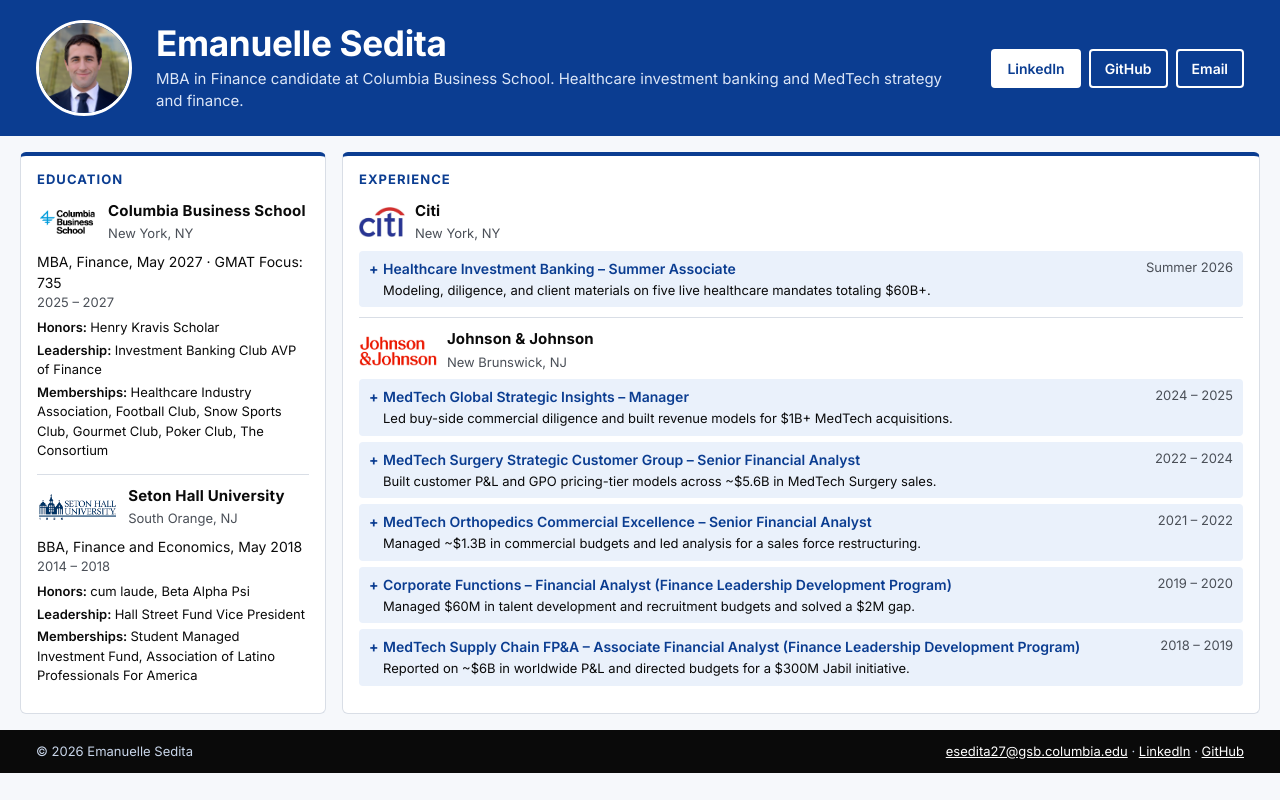
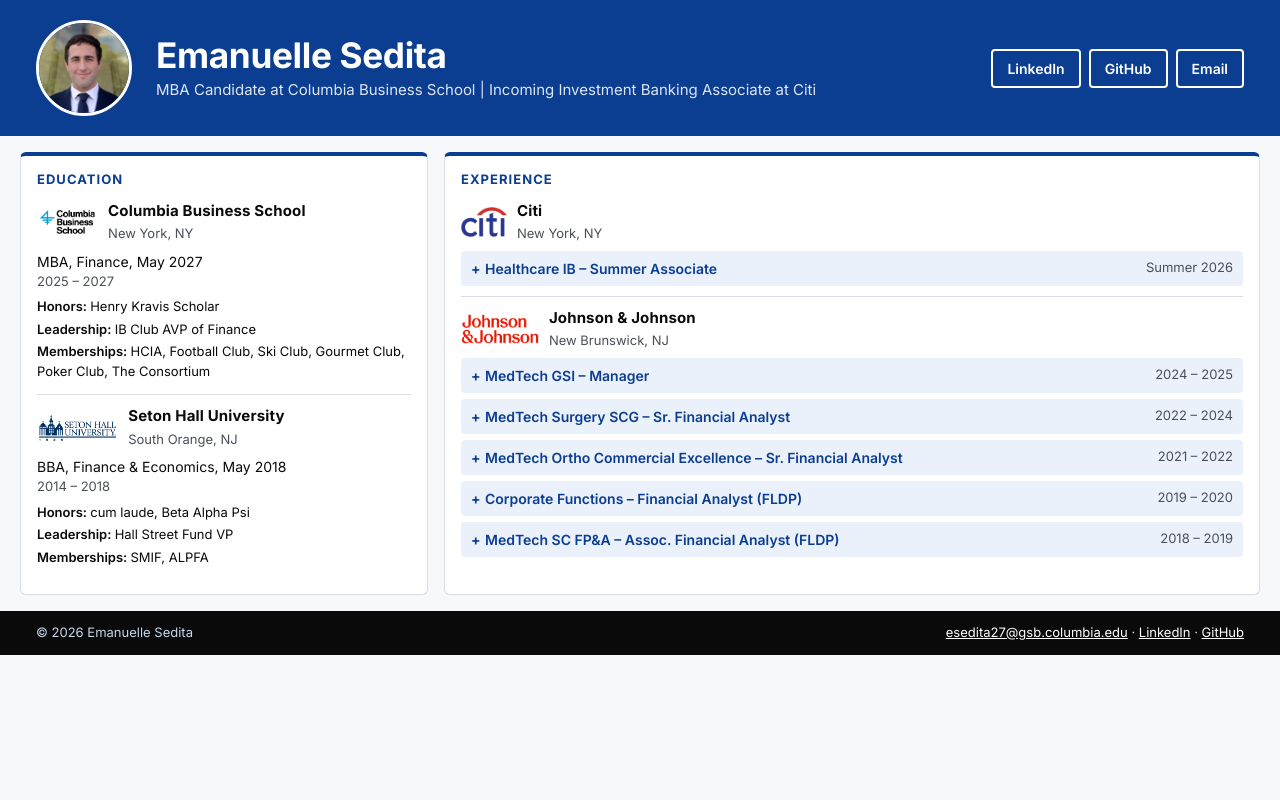
Before and after one commit to coding-finance/coding-finance.github.io, a plain HTML site: page index.html in a window 1280 px wide. Drawn offline with Linux system fonts and the light colour scheme.

Commit message:
Trim text: drop role one-liners, use acronyms, new tagline, CBS membership edits
Co-Authored-By: Claude Opus 5.5 <noreply@anthropic.com>

```diff
--- a/index.html
+++ b/index.html
@@ -48,7 +48,7 @@
     .btn:hover { background: var(--black); color: var(--white); border-color: var(--black); }
 
     /* Three-column board */
-    .board { display: grid; grid-template-columns: minmax(0, 1fr) minmax(0, 3fr); gap: 16px; padding: 16px 0; align-items: stretch; }
+    .board { display: grid; grid-template-columns: minmax(0, 1fr) minmax(0, 2fr); gap: 16px; padding: 16px 0; align-items: stretch; }
     /* Columns match height while all roles are collapsed; once a role is opened, Experience grows on its own */
     .board:has(details[open]) { align-items: start; }
     .col { background: var(--white); border: 1px solid var(--line); border-top: 4px solid var(--blue); border-radius: 6px; padding: 14px 16px; }
@@ -74,7 +74,7 @@
       padding: 7px 10px; border-radius: 4px; background: var(--blue-soft);
     }
     .role-line { display: flex; justify-content: space-between; gap: 4px 12px; }
-    .role-sum { display: block; font-size: 13px; color: var(--text); margin: 2px 0 0 14px; }    details.role > summary::-webkit-details-marker { display: none; }
+    details.role > summary::-webkit-details-marker { display: none; }
     details.role > summary:hover { background: #DCE8F8; }
     .role-title { font-weight: 600; font-size: 14px; color: var(--blue); }
     .role-title::before { content: "+"; display: inline-block; width: 14px; font-weight: 700; }
@@ -82,6 +82,7 @@
     .role-dates { color: var(--muted); font-size: 13px; white-space: nowrap; }
     details.role ul { margin: 6px 0 4px; padding-left: 20px; font-size: 13.5px; }
     details.role li { margin-bottom: 4px; }
+    abbr[title] { text-decoration: none; cursor: help; }
 
     footer { background: var(--black); color: #C9D6EA; padding: 12px 0; font-size: 13px; }
     footer a { color: var(--white); }
@@ -106,10 +107,10 @@
         <img class="headshot" src="image.jpeg" alt="Portrait of Emanuelle Sedita" width="96" height="96">
         <div>
           <h1>Emanuelle Sedita</h1>
-          <p class="lede">MBA in Finance candidate at Columbia Business School. Healthcare investment banking and MedTech strategy and finance.</p>
+          <p class="lede">MBA Candidate at Columbia Business School | Incoming Investment Banking Associate at Citi</p>
         </div>
         <div class="links">
-          <a class="btn solid" href="https://www.linkedin.com/in/emanuelle-sedita/" target="_blank" rel="noopener">LinkedIn</a>
+          <a class="btn ghost" href="https://www.linkedin.com/in/emanuelle-sedita/" target="_blank" rel="noopener">LinkedIn</a>
           <a class="btn ghost" href="https://github.com/coding-finance" target="_blank" rel="noopener">GitHub</a>
           <a class="btn ghost" href="mailto:esedita27@gsb.columbia.edu">Email</a>
         </div>
@@ -125,11 +126,11 @@
             <img class="logo" src="logos/cbs.png" alt="Columbia Business School logo" width="61" height="30">
             <div><h3>Columbia Business School</h3><span class="meta">New York, NY</span></div>
           </div>
-          <p class="degree">MBA, Finance, May 2027 · GMAT Focus: 735 <span class="meta">2025 – 2027</span></p>
+          <p class="degree">MBA, Finance, May 2027 <span class="meta">2025 – 2027</span></p>
           <dl class="facts">
             <dt>Honors</dt><dd>Henry Kravis Scholar</dd>
-            <dt>Leadership</dt><dd>Investment Banking Club AVP of Finance</dd>
-            <dt>Memberships</dt><dd>Healthcare Industry Association, Football Club, Snow Sports Club, Gourmet Club, Poker Club, The Consortium</dd>
+            <dt>Leadership</dt><dd><abbr title="Investment Banking">IB</abbr> Club <abbr title="Assistant Vice President">AVP</abbr> of Finance</dd>
+            <dt>Memberships</dt><dd><abbr title="Healthcare Industry Association">HCIA</abbr>, Football Club, Ski Club, Gourmet Club, Poker Club, The Consortium</dd>
           </dl>
         </div>
 
@@ -138,11 +139,11 @@
             <img class="logo" src="logos/setonhall.png" alt="Seton Hall University logo" width="81" height="30">
             <div><h3>Seton Hall University</h3><span class="meta">South Orange, NJ</span></div>
           </div>
-          <p class="degree">BBA, Finance and Economics, May 2018 <span class="meta">2014 – 2018</span></p>
+          <p class="degree">BBA, Finance &amp; Economics, May 2018 <span class="meta">2014 – 2018</span></p>
           <dl class="facts">
             <dt>Honors</dt><dd>cum laude, Beta Alpha Psi</dd>
-            <dt>Leadership</dt><dd>Hall Street Fund Vice President</dd>
-            <dt>Memberships</dt><dd>Student Managed Investment Fund, Association of Latino Professionals For America</dd>
+            <dt>Leadership</dt><dd>Hall Street Fund <abbr title="Vice President">VP</abbr></dd>
+            <dt>Memberships</dt><dd><abbr title="Student Managed Investment Fund">SMIF</abbr>, <abbr title="Association of Latino Professionals For America">ALPFA</abbr></dd>
           </dl>
         </div>
       </section>
@@ -156,11 +157,11 @@
             <div><h3>Citi</h3><span class="meta">New York, NY</span></div>
           </div>
           <details class="role">
-            <summary><span class="role-line"><span class="role-title">Healthcare Investment Banking – Summer Associate</span><span class="role-dates">Summer 2026</span></span><span class="role-sum">Modeling, diligence, and client materials on five live healthcare mandates totaling $60B+.</span></summary>
+            <summary><span class="role-line"><span class="role-title">Healthcare <abbr title="Investment Banking">IB</abbr> – Summer Associate</span><span class="role-dates">Summer 2026</span></span></summary>
             <ul>
-              <li>Supported execution of five live buy-side and sell-side mandates across MedTech, Biopharma, and Healthcare Services totaling $60B+ in expected transaction value through financial modeling, due diligence and various client presentation materials</li>
+              <li>Supported execution of five live buy- and sell-side mandates across MedTech, Biopharma, and HC Services totaling $60B+ in expected transaction value through financial modeling, due diligence and various client presentation materials</li>
               <li>Drafted business and MD&amp;A sections of a Form 10 registration statement for a ~$20B planned MedTech separation, coordinating inputs across company management, legal counsel, and senior deal team</li>
-              <li>Independently authored a 24-page strategic alternatives pitch on Solventum recommending a tax-free spin of its HIS segment versus a ~$7.1B sale; built DCF, LBO, comps, precedents, and SOTP models quantifying strategic decision making</li>
+              <li>Independently authored a 24-page strategic alternatives pitch on Solventum recommending a tax-free spin of its HIS segment vs. a ~$7.1B sale; built DCF, LBO, comps, precedents, and SOTP models quantifying strategic decision making</li>
             </ul>
           </details>
         </div>
@@ -172,18 +173,19 @@
           </div>
 
           <details class="role">
-            <summary><span class="role-line"><span class="role-title">MedTech Global Strategic Insights – Manager</span><span class="role-dates">2024 – 2025</span></span><span class="role-sum">Led buy-side commercial diligence and built revenue models for $1B+ MedTech acquisitions.</span></summary>
+            <summary><span class="role-line"><span class="role-title">MedTech <abbr title="Global Strategic Insights">GSI</abbr> – Manager</span><span class="role-dates">2024 – 2025</span></span></summary>
             <ul>
-              <li>Led cross-functional buy-side commercial diligence across wound care, focal energy oncology, robotics, and Open/MIS external innovation targets for investment committees including CEO, CFO, BD, and Commercial leadership within a ~$32B portfolio</li>
-              <li>Built bottom-up US/OUS revenue models for $1B+ acquisitions/R&amp;D projects; delivered base/upside/downside models with tornado sensitivities to support NBIO/BO valuations, influence deal terms/structure, and overall go-to-market integration strategy</li>
+              <li>Led cross-functional buy-side commercial diligence across wound care, focal energy oncology, robotics, and Open/MIS external innovation targets for ICs including CEO, CFO, BD, and Commercial leadership within a ~$32B portfolio</li>
+              <li>Built bottom-up US/OUS revenue models for $1B+ acquisitions/R&amp;D projects; delivered base/upside/downside models with tornado sensitivities to support NBIO/BO valuations, influence deal terms/structure, and overall GTM integration strategy</li>
               <li>Led C-suite/banker diligence calls and directed external consultants for KOL research to validate competitive conversions, surgeon specialty behavior, and product market landscapes tightening peak and competitive market-share capture in revenue models</li>
               <li>Triangulated IQVIA claims, competitive diligence, and KOL research to size $2B+ TAM/SAM into SOM and peak-share ramps</li>
               <li>Produced executive fact packs that bridged revenue assumptions, projections, and market insights for CEO/CFO/BD IC</li>
-              <li>Aligned Regulatory, Finance, BD, and Commercial leadership on product landscape, go-to-market strategy, and launch timing</li>
+              <li>Aligned Regulatory, Finance, BD, and Commercial leadership on product landscape, GTM strategy, and launch timing</li>
             </ul>
           </details>
+
           <details class="role">
-            <summary><span class="role-line"><span class="role-title">MedTech Surgery Strategic Customer Group – Senior Financial Analyst</span><span class="role-dates">2022 – 2024</span></span><span class="role-sum">Built customer P&amp;L and GPO pricing-tier models across ~$5.6B in MedTech Surgery sales.</span></summary>
+            <summary><span class="role-line"><span class="role-title">MedTech Surgery <abbr title="Strategic Customer Group">SCG</abbr> – Sr. Financial Analyst</span><span class="role-dates">2022 – 2024</span></span></summary>
             <ul>
               <li>Developed financial analytics to support leadership’s major pricing strategy shift in the MedTech Surgery portfolio and sales/account management personnel restructuring contributing ~$50M in top-line growth for FY’25 enabling 250+ new hires</li>
               <li>Owned individual customer P&amp;L’s and created GPO pricing-tier models across ~$5.6B sales; drove portfolio-level price actions and led weekly exec reviews to align leadership in strategic pricing/deals to accelerate decisions</li>
@@ -192,16 +194,16 @@
           </details>
 
           <details class="role">
-            <summary><span class="role-line"><span class="role-title">MedTech Orthopedics Commercial Excellence – Senior Financial Analyst</span><span class="role-dates">2021 – 2022</span></span><span class="role-sum">Managed ~$1.3B in commercial budgets and led analysis for a sales force restructuring.</span></summary>
+            <summary><span class="role-line"><span class="role-title">MedTech Ortho Commercial Excellence – Sr. Financial Analyst</span><span class="role-dates">2021 – 2022</span></span></summary>
             <ul>
-              <li>Managed ~$1.3B in commercial sales and marketing budgets supporting ~$5.2B in revenue; developed in-depth knowledge of tiered and product-specific compensation plans for ~2.7K headcount through cross-functional partnership with senior leadership</li>
+              <li>Managed ~$1.3B in commercial S&amp;M budgets supporting ~$5.2B in revenue; developed in-depth knowledge of tiered and product-specific compensation plans for ~2.7K headcount through cross-functional partnership with senior leadership</li>
               <li>Led financial analysis for a sales force restructuring enabling ~$25M investment into hiring 100+ new sales resources</li>
               <li>Partnered with senior finance management on developing and presenting quarterly results to the US MedTech CFO</li>
             </ul>
           </details>
 
           <details class="role">
-            <summary><span class="role-line"><span class="role-title">Corporate Functions – Financial Analyst (Finance Leadership Development Program)</span><span class="role-dates">2019 – 2020</span></span><span class="role-sum">Managed $60M in talent development and recruitment budgets and solved a $2M gap.</span></summary>
+            <summary><span class="role-line"><span class="role-title">Corporate Functions – Financial Analyst (<abbr title="Finance Leadership Development Program">FLDP</abbr>)</span><span class="role-dates">2019 – 2020</span></span></summary>
             <ul>
               <li>Managed $60M in talent development and recruitment budgets using revamped quarterly reporting packages and Tableau dashboards; identified and addressed budget risks and opportunities across headcount, travel, and project spend</li>
               <li>Demonstrated strategic financial leadership to solve $2M gap, prioritize key projects, and restructure talent teams</li>
@@ -209,10 +211,10 @@
           </details>
 
           <details class="role">
-            <summary><span class="role-line"><span class="role-title">MedTech Supply Chain FP&amp;A – Associate Financial Analyst (Finance Leadership Development Program)</span><span class="role-dates">2018 – 2019</span></span><span class="role-sum">Reported on ~$6B in worldwide P&amp;L and directed budgets for a $300M Jabil initiative.</span></summary>
+            <summary><span class="role-line"><span class="role-title">MedTech <abbr title="Supply Chain">SC</abbr> FP&amp;A – Assoc. Financial Analyst (<abbr title="Finance Leadership Development Program">FLDP</abbr>)</span><span class="role-dates">2018 – 2019</span></span></summary>
             <ul>
-              <li>Consolidated decks, developed reporting, and provided commentary for ~$6B in worldwide P&amp;L statements, cost improvement projects, and supply chain finance metrics delivered directly to the US MedTech Supply Chain CFO/VPs</li>
-              <li>Lead analyst directing budgets for a major $300M supply chain initiative outsourcing product production to Jabil</li>
+              <li>Consolidated decks, developed reporting, and provided commentary for ~$6B in worldwide P&amp;L statements, cost improvement projects, and SC finance metrics delivered directly to the US MedTech SC CFO/VPs</li>
+              <li>Lead analyst directing budgets for a major $300M SC initiative outsourcing product production to Jabil</li>
             </ul>
           </details>
         </div>
```
Also changed, not shown: 1 other file.
